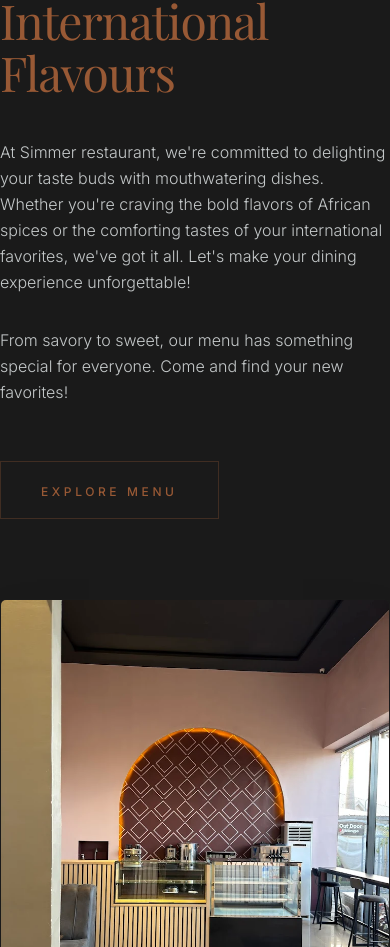
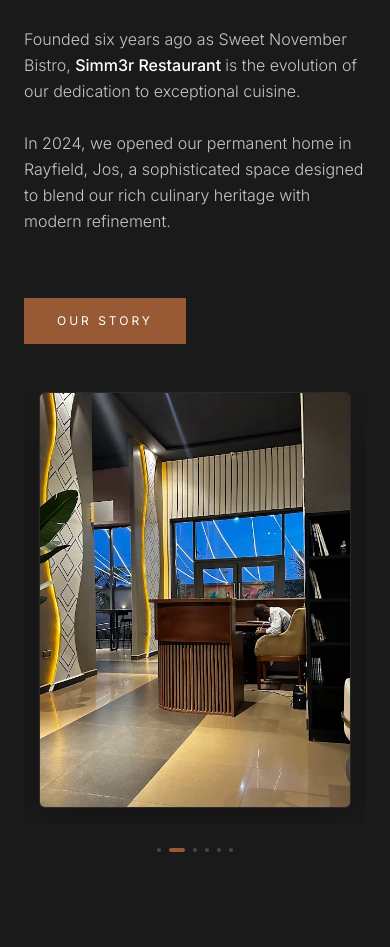
Before and after one commit to wizzy-design/simmer-restaurant-website, a Next.js app: page / in a window 390 px wide. Shown: the part 1053-2000 px from the top of the page. Built offline with nearby package versions, Linux system fonts and the light colour scheme; a web font is replaced by a local one.

Commit message:
feat: homepage about mobile responsiveness

```diff
--- a/package.json
+++ b/package.json
@@ -15,6 +15,7 @@
     "next": "16.1.6",
     "react": "19.2.3",
     "react-dom": "19.2.3",
+    "react-fast-marquee": "^1.6.5",
     "react-icons": "^5.6.0",
     "resend": "^6.9.3",
     "tailwind-merge": "^3.5.0"
--- a/src/screens/home/components/about.tsx
+++ b/src/screens/home/components/about.tsx
@@ -1,20 +1,84 @@
 "use client";
+
+import React, { useEffect, useRef, useState } from "react";
 import Image from "next/image";
 import { motion } from "motion/react";
 import { fadeUp } from "../../../lib/animations";
+import { cn } from "../../../lib/utils";
 
 const About = () => {
+  const [activeIndex, setActiveIndex] = useState(0);
+  const scrollRef = useRef<HTMLDivElement>(null);
+  const isAutoPlaying = useRef(true);
+
+  // Auto-play logic for mobile/tablet
+  useEffect(() => {
+    const interval = setInterval(() => {
+      if (!isAutoPlaying.current || !scrollRef.current || window.innerWidth >= 1024) return;
+
+      const container = scrollRef.current;
+      const children = container.children;
+      if (children.length === 0) return;
+
+      const firstItem = children[0] as HTMLElement;
+      const itemWidth = firstItem.offsetWidth;
+      const gap = 16; // gap-4
+
+      const nextIndex = (activeIndex + 1) % images.length;
+
+      container.scrollTo({
+        left: nextIndex * (itemWidth + gap),
+        behavior: "smooth",
+      });
+
+      setActiveIndex(nextIndex);
+    }, 5000);
+
+    return () => clearInterval(interval);
+  }, [activeIndex]);
+
+  // Sync index on manual scroll
+  const handleScroll = (e: React.UIEvent<HTMLDivElement>) => {
+    const container = e.currentTarget;
+    const children = container.children;
+    if (children.length === 0) return;
+
+    const firstItem = children[0] as HTMLElement;
+    const itemWidth = firstItem.offsetWidth;
+    const gap = 16;
+
+    const scrollPosition = container.scrollLeft;
+    const newIndex = Math.round(scrollPosition / (itemWidth + gap));
+
+    if (newIndex !== activeIndex && newIndex >= 0 && newIndex < images.length) {
+      setActiveIndex(newIndex);
+    }
+  };
+
   return (
-    <section className="py-24 bg-onyx-black overflow-hidden border-t border-white/5">
-      <div className="container mx-auto grid grid-cols-1 lg:grid-cols-2 gap-20 items-center">
-        {/* Left: Proper Masonry-style Grid */}
-        <div className="columns-1 sm:columns-2 gap-4 space-y-4 order-2 lg:order-1">
+    <section className="py-24 bg-onyx-black overflow-hidden border-t border-white/5 px-6 lg:px-0">
+      <div className="container mx-auto grid grid-cols-1 lg:grid-cols-2 gap-12 lg:gap-20 items-center">
+        {/* Images: Masonry on Desktop, Horizontal Auto-scroll on Mobile */}
+        <div className="order-2 lg:order-1 relative">
+          <div
+            ref={scrollRef}
+            onScroll={handleScroll}
+            onTouchStart={() => (isAutoPlaying.current = false)}
+            onTouchEnd={() => (isAutoPlaying.current = true)}
+            onMouseDown={() => (isAutoPlaying.current = false)}
+            onMouseUp={() => (isAutoPlaying.current = true)}
+            className="flex lg:block lg:columns-2 gap-4 overflow-x-auto lg:overflow-x-visible snap-x snap-mandatory no-scrollbar pb-4 lg:pb-0 lg:space-y-4"
+          >
             {images.map((img, idx) => (
               <motion.div
                 key={idx}
                 {...fadeUp}
                 transition={{ ...fadeUp.transition, delay: 0.1 * idx }}
-              className={`relative overflow-hidden group rounded-md border bg-white/2 break-inside-avoid shadow-2xl ${img.aspect}`}
+                className={cn(
+                  "relative shrink-0 w-[80vw] sm:w-[50vw] lg:w-full snap-center overflow-hidden group rounded-md border border-white/5 bg-white/2 shadow-2xl transition-all duration-500",
+                  img.aspect,
+                  "lg:break-inside-avoid"
+                )}
               >
                 <Image
                   src={img.src}
@@ -27,13 +91,28 @@ const About = () => {
             ))}
           </div>
 
+          {/* Subtle Mobile Hint: Active Dot Indicator */}
+          <div className="flex justify-center gap-2 mt-6 lg:hidden">
+            {images.map((_, i) => (
+              <div
+                key={i}
+                className={cn(
+                  "h-1 transition-all duration-500 rounded-full",
+                  i === activeIndex ? "w-4 bg-gold" : "w-1 bg-white/20"
+                )}
+              />
+            ))}
+          </div>
+        </div>
+
         {/* Right: Editorial Content */}
-        <div className="flex flex-col gap-10 order-1 lg:order-2">
+        <div className="flex flex-col gap-8 lg:gap-10 order-1 lg:order-2">
           <motion.div {...fadeUp}>
             <h2 className="text-5xl md:text-6xl font-kaushan italic text-white leading-[1.1]">
-              A Symphony of African & <br />
+              About Our
+              <br />
               <span className="text-gold not-italic font-sans font-light tracking-tight">
-                International Flavours
+                Restaurant
               </span>
             </h2>
           </motion.div>
@@ -44,28 +123,29 @@ const About = () => {
             className="flex flex-col gap-8 max-w-lg"
           >
             <p className="text-[#C4C8C9] text-base leading-relaxed font-sans font-light">
-              At Simmer restaurant, we&apos;re committed to delighting your
-              taste buds with mouthwatering dishes. Whether you&apos;re craving
-              the bold flavors of African spices or the comforting tastes of
-              your international favorites, we&apos;ve got it all. Let&apos;s
-              make your dining experience unforgettable!
-            </p>
-            <p className="text-[#C4C8C9] text-base leading-relaxed font-sans font-light">
-              From savory to sweet, our menu has something special for everyone.
-              Come and find your new favorites!
+              Founded six years ago as Sweet November Bistro,{" "}
+              <span className="text-white font-medium">Simm3r Restaurant </span>
+              is the evolution of our dedication to exceptional cuisine. <br />
+              <br />
+              In 2024, we opened our permanent home in Rayfield, Jos, a
+              sophisticated space designed to blend our rich culinary heritage
+              with modern refinement.
             </p>
           </motion.div>
 
-          <motion.div
-            {...fadeUp}
-            transition={{ ...fadeUp.transition, delay: 0.3 }}
-            className="pt-4"
+          {/* CTA */}
+          <motion.div {...fadeUp} className="mt-8">
+            <button
+              className="relative text-xs cursor-pointer uppercase tracking-[0.25em] text-white border border-gold bg-gold px-8 py-3.5 overflow-hidden group transition-colors duration-500 hover:text-onyx-black"
+              id="hero-reserve-button"
+              onClick={() => {
+                document
+                  .getElementById("reservation-section")
+                  ?.scrollIntoView({ behavior: "smooth" });
+              }}
             >
-            <button className="relative group overflow-hidden border border-gold/30 px-10 py-4 transition-all duration-500 hover:border-gold">
-              <span className="absolute inset-0 bg-gold translate-y-full group-hover:translate-y-0 transition-transform duration-500 ease-in-out" />
-              <span className="relative text-gold group-hover:text-onyx-black text-xs uppercase tracking-[0.3em] font-medium transition-colors duration-500">
-                Explore Menu
-              </span>
+              <span className="absolute inset-0 bg-white translate-y-full group-hover:translate-y-0 transition-transform duration-500 ease-in-out" />
+              <span className="relative">Our Story</span>
             </button>
           </motion.div>
         </div>
```
Also changed, not shown: 1 other file (tests, documents, lock files or other folders). Lines whose indentation alone changed are shown as unchanged.
